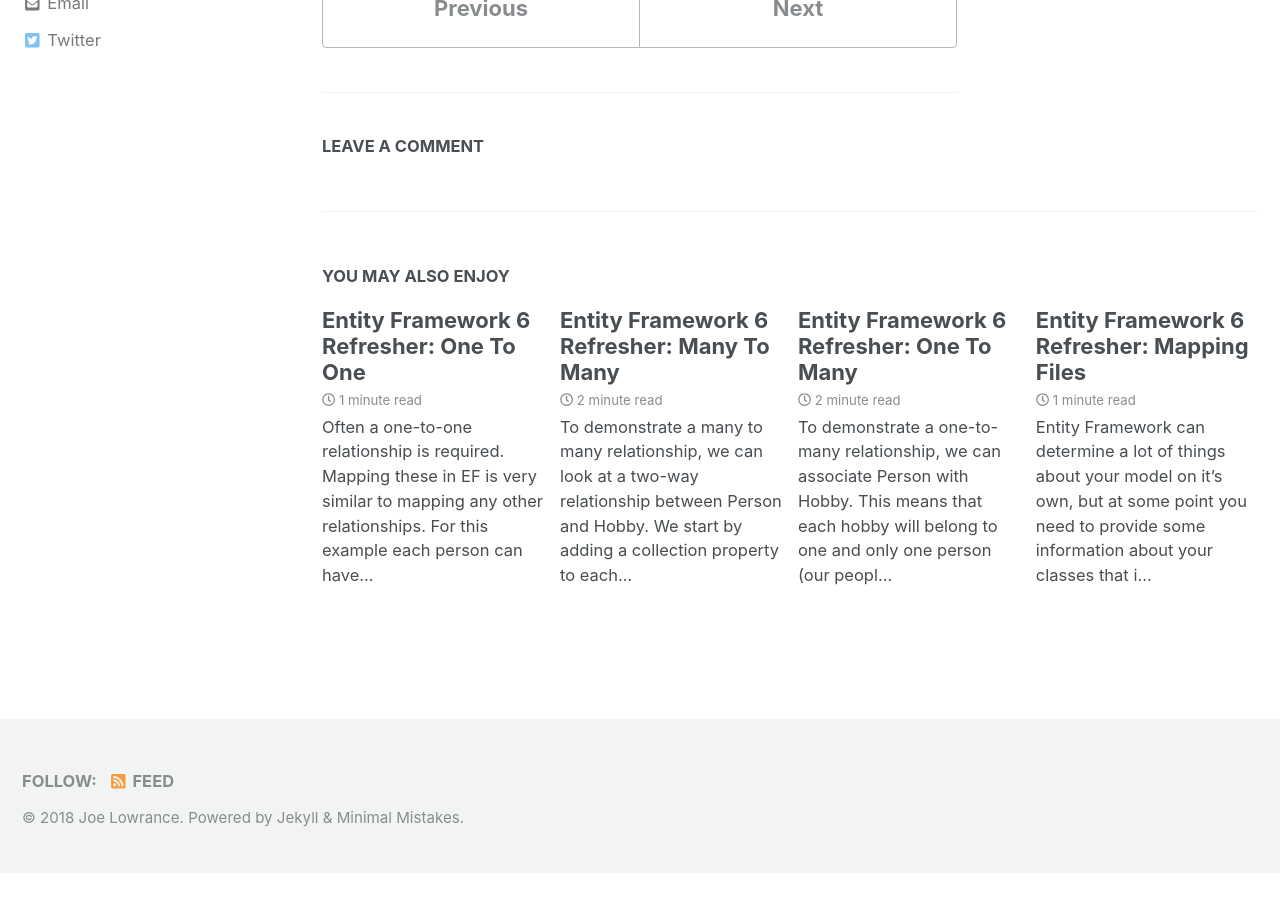
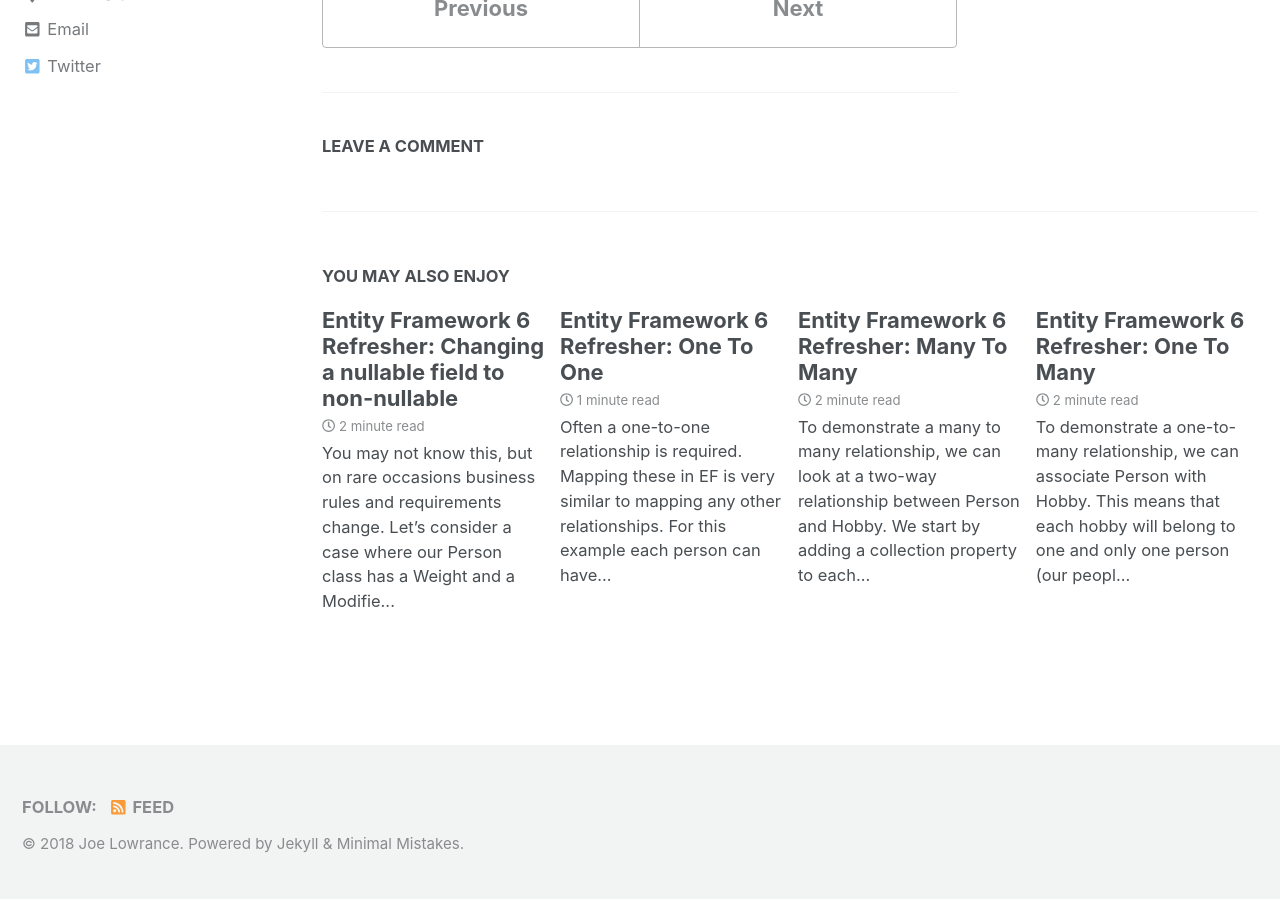
Before and after one commit to testedwithf5/testedwithf5.github.io, a Jekyll site: the page built from _posts/2018-05-28-entity-framework-refresher-many-to-many-self.markdown, in a window 1280 px wide and 900 px high, scrolled down 2825 px. Built offline with Jekyll 4.4.1, drawn with Linux system fonts in a browser that asks for light colours; nearby versions of some CDN libraries; comment, search, counter and statistics services are not loaded; before the commit the page ends 3699 px from its top, so only the background shows below that; part of the change alters nothing that is shown.

Commit message:
add convert nullable to non-nullable

```diff
--- a/_config.yml
+++ b/_config.yml
@@ -13,7 +13,7 @@
 # theme                  : "minimal-mistakes-jekyll"
 # remote_theme           : "mmistakes/minimal-mistakes"
 minimal_mistakes_skin    : "default" # "air", "aqua", "contrast", "dark", "dirt", "neon", "mint", "plum", "sunrise"
-
+future                   : false
 # Site Settings
 locale                   : "en-US"
 title                    : "Tested With F5"
--- /dev/null
+++ b/_posts/2018-05-30-entity-framework-refresher-changing-nullable-to-non-nullable.markdown
@@ -0,0 +1,101 @@
+---
+layout: single
+title:  "Entity Framework 6 Refresher: Changing a nullable field to non-nullable"
+date:   2018-05-30 09:30:00 -0500
+categories: entity-framework
+comments: true
+---
+
+You may not know this, but on rare occasions business rules and requirements change.  Let's consider a case where our `Person` class has a `Weight` and a `Modified` field.
+
+{% highlight csharp %}
+public class Person
+{
+    public int PersonId { get; set; }
+    public string FirstName { get; set; }
+    public string LastName { get; set; }
+    public int? Weight { get; set; }
+    public DateTimeOffset Modified { get; set; }
+}
+
+//migration
+public override void Up()
+{
+    AddColumn("dbo.People", "Weight", c => c.Int());
+    AddColumn("dbo.People", "Modified", c => c.DateTimeOffset(precision: 7));
+}
+{% endhighlight %}
+
+After applying this migration, data in our database looks like this.
+
+<img src="{{ site.url }}{{ site.baseurl }}/assets/images/ef-refresh-nullable-fields.png" alt="">
+
+Let's imagine that everything runs smoothly for several days and then all of a sudden a project manager or a process manager or a product manager calls and makes a much bigger deal than he needs to about `Weight` and `Modified` being critical.  "No big deal" you think.  And off to work you go to make these fields non-nullable.
+
+{% highlight csharp %}
+public class PersonMap : EntityTypeConfiguration<Person>
+{
+    public PersonMap()
+    {
+        Property(x => x.Modified).IsRequired();
+        Property(x => x.Weight).IsRequired();
+    }
+}
+
+public override void Up()
+{
+    AlterColumn("dbo.People", "Weight", c => c.Int(nullable: false));
+    AlterColumn("dbo.People", "Modified", c => c.DateTimeOffset(nullable: false, precision: 7));
+}
+{% endhighlight %}
+
+
+In them PMC, you enter `update-database` and get a nice long error starting with `System.Data.SqlClient.SqlException (0x80131904): Cannot insert the value NULL into column 'Weight', table 'RefresherContext.dbo.People'; column does not allow nulls. UPDATE fails.`.   Oh.  If we run `update-database -script` we see the following.  The existing records all have null for `Weight` and `Modified` and this migration is explicitly saying that is not allowed.
+
+{% highlight sql %}
+DECLARE @var0 nvarchar(128)
+SELECT @var0 = name
+FROM sys.default_constraints
+WHERE parent_object_id = object_id(N'dbo.People')
+AND col_name(parent_object_id, parent_column_id) = 'Weight';
+IF @var0 IS NOT NULL
+    EXECUTE('ALTER TABLE [dbo].[People] DROP CONSTRAINT [' + @var0 + ']')
+ALTER TABLE [dbo].[People] ALTER COLUMN [Weight] [int] NOT NULL
+DECLARE @var1 nvarchar(128)
+SELECT @var1 = name
+FROM sys.default_constraints
+WHERE parent_object_id = object_id(N'dbo.People')
+AND col_name(parent_object_id, parent_column_id) = 'Modified';
+{% endhighlight %}
+
+No problem.  We can manually update the migration to update the existing values.
+
+{% highlight csharp %}
+public override void Up()
+{
+    Sql("UPDATE dbo.People SET Weight=0 WHERE Weight IS NULL");
+    Sql("UPDATE dbo.People SET Modified=GetDate() WHERE Modified IS NULL");
+    AlterColumn("dbo.People", "Weight", c => c.Int(nullable: false));
+    AlterColumn("dbo.People", "Modified", c => c.DateTimeOffset(nullable: false, precision: 7));
+}
+{% endhighlight %}
+
+The `Sql` method here gets us a script that looks something like this.
+
+{% highlight sql %}
+UPDATE dbo.People SET Weight=0 WHERE Weight IS NULL
+UPDATE dbo.People SET Modified=GetDate() WHERE Modified IS NULL
+DECLARE @var0 nvarchar(128)
+SELECT @var0 = name
+FROM sys.default_constraints
+WHERE parent_object_id = object_id(N'dbo.People')
+AND col_name(parent_object_id, parent_column_id) = 'Weight';
+IF @var0 IS NOT NULL
+    EXECUTE('ALTER TABLE [dbo].[People] DROP CONSTRAINT [' + @var0 + ']')
+ALTER TABLE [dbo].[People] ALTER COLUMN [Weight] [int] NOT NULL
+DECLARE @var1 nvarchar(128)
+SELECT @var1 = name
+FROM sys.default_constraints
+WHERE parent_object_id = object_id(N'dbo.People')
+AND col_name(parent_object_id, parent_column_id) = 'Modified';
+{% endhighlight %}
```
Also changed, not shown: assets/images/ef-refresh-nullable-fields.png (added).
